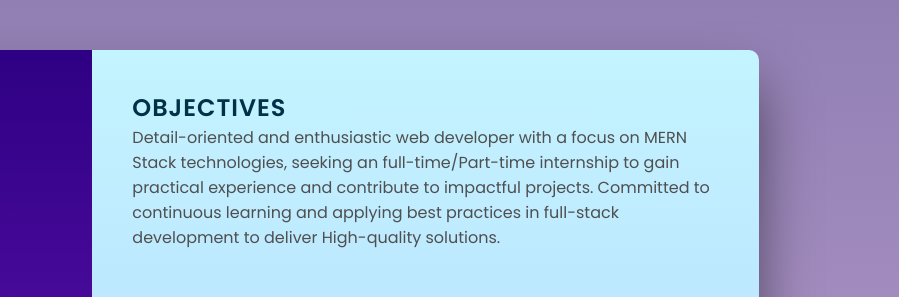
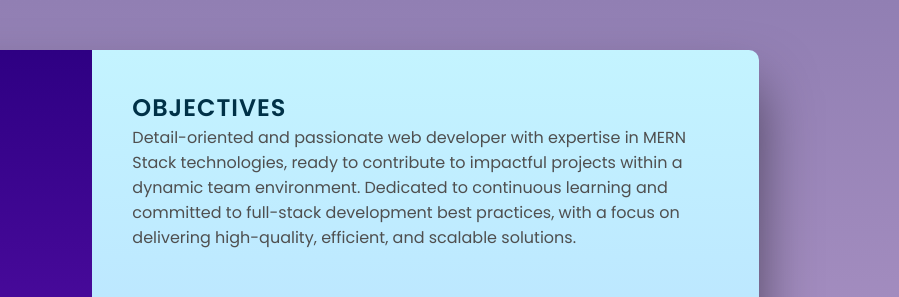
Before and after one commit to naxim-khan/My_Cv_in_html_CSS, a plain HTML site: page index.html in a window 1280 px wide. Shown: the top 297 px of the page, 381-1280 px from the left. Drawn offline with nearby package versions, Linux system fonts and the light colour scheme.

Commit message:
Update index.html

```diff
--- a/index.html
+++ b/index.html
@@ -142,12 +142,7 @@
     <div class="right-Side">
                 <div class="about">
                     <h2 class="title2">OBJECTIVES</h2>
-                    <p>Detail-oriented and enthusiastic web developer with a focus on
-MERN Stack technologies, seeking an full-time/Part-time
-internship to gain practical experience and contribute to
-impactful projects. Committed to continuous learning and
-applying best practices in full-stack development to deliver
-High-quality solutions.</p>
+                    <p>Detail-oriented and passionate web developer with expertise in MERN Stack technologies, ready to contribute to impactful projects within a dynamic team environment. Dedicated to continuous learning and committed to full-stack development best practices, with a focus on delivering high-quality, efficient, and scalable solutions.</p>
                 </div>
 
                 <div class="about">
```
